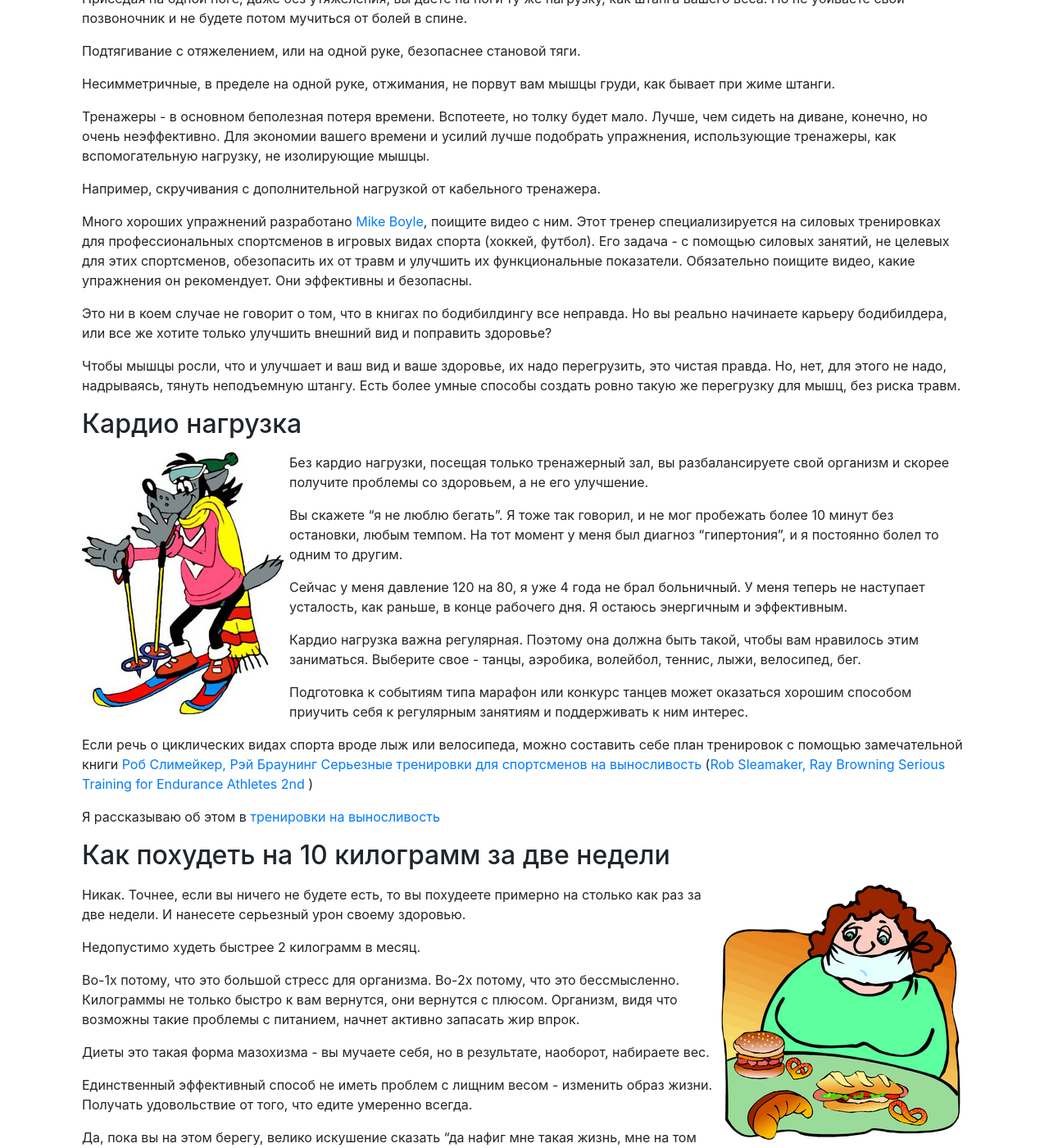
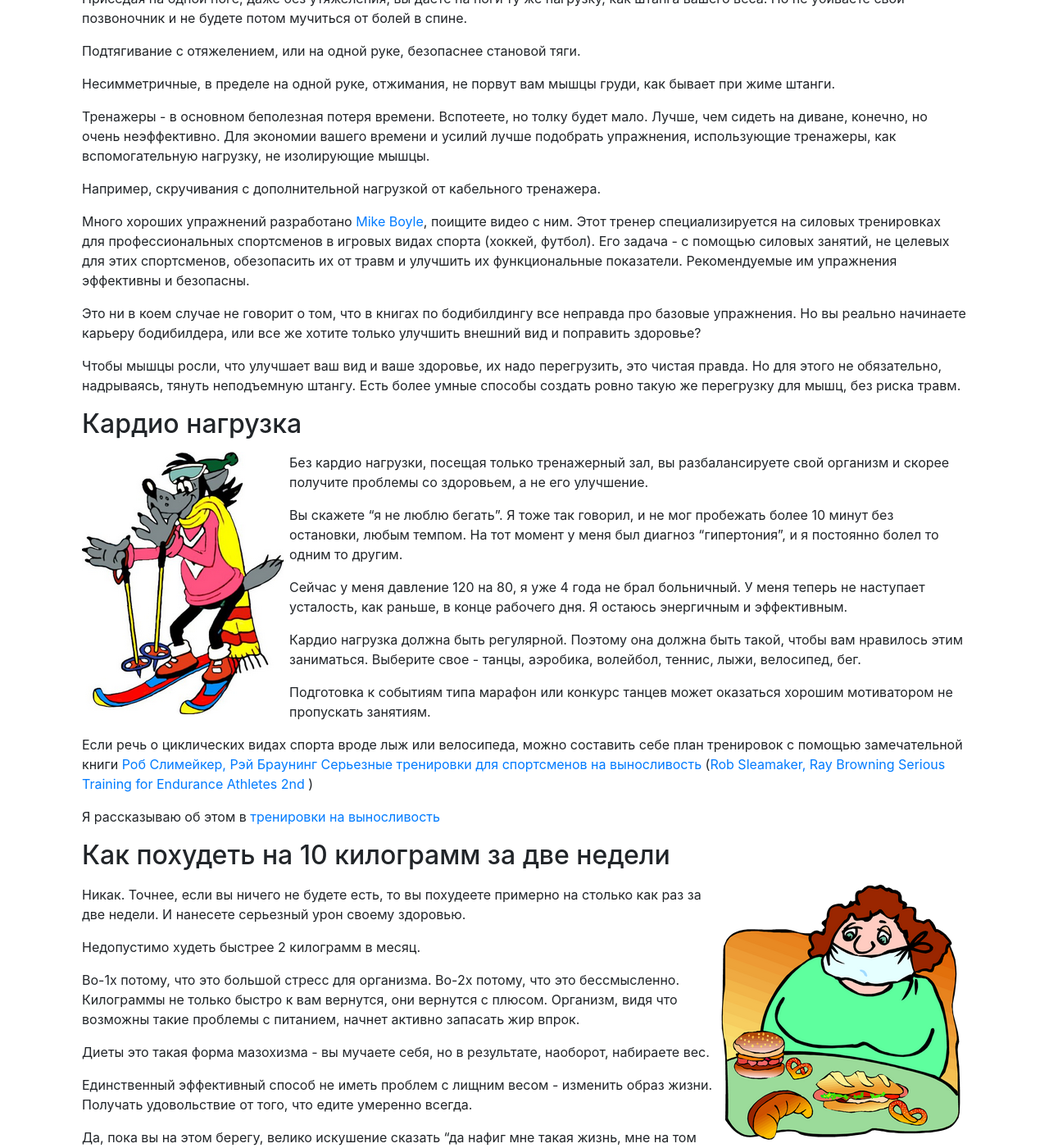
Before and after one commit to andgineer/sorokin.engineer, a Jekyll site: the page built from posts/ru/_posts/2019-02-27-fitness_wellness_life.md, in a window 1280 px wide and 1400 px high, scrolled down 1311 px. Shown: the whole window at 82% size. Built offline with Jekyll 4.4.1, drawn with Linux system fonts in a browser that asks for light colours; nearby versions of some CDN libraries; some of the changed text lies outside the part shown.

Commit message:
proof reading

```diff
--- a/posts/ru/_posts/2019-02-27-fitness_wellness_life.md
+++ b/posts/ru/_posts/2019-02-27-fitness_wellness_life.md
@@ -76,15 +76,14 @@ redirect_from: "/posts/ru/fitness_wellness_life/"
 специализируется на силовых тренировках для профессиональных спортсменов в игровых
 видах спорта (хоккей, футбол). Его задача - с помощью силовых занятий, не целевых для
 этих спортсменов, обезопасить их от травм и улучшить их функциональные показатели.
-Обязательно поищите видео, какие упражнения он рекомендует.
-Они эффективны и безопасны.
+Рекомендуемые им упражнения эффективны и безопасны.
 
 Это ни в коем случае не говорит о том, что в книгах по бодибилдингу
-все неправда. Но вы реально начинаете карьеру
+все неправда про базовые упражнения. Но вы реально начинаете карьеру
 бодибилдера, или все же хотите только улучшить внешний вид и поправить здоровье?
 
-Чтобы мышцы росли, что и улучшает и ваш вид и ваше здоровье, их надо перегрузить,
-это чистая правда. Но, нет, для этого не надо, надрываясь, тянуть неподъемную штангу.
+Чтобы мышцы росли, что улучшает ваш вид и ваше здоровье, их надо перегрузить,
+это чистая правда. Но для этого не обязательно, надрываясь, тянуть неподъемную штангу.
 Есть более умные способы создать ровно такую же перегрузку для мышц, без риска травм.
 
 ## Кардио нагрузка
@@ -101,12 +100,12 @@ redirect_from: "/posts/ru/fitness_wellness_life/"
 У меня теперь не наступает усталость, как раньше, в конце рабочего дня.
 Я остаюсь энергичным и эффективным.
 
-Кардио нагрузка важна регулярная.
+Кардио нагрузка должна быть регулярной.
 Поэтому она должна быть такой, чтобы вам нравилось этим заниматься.
 Выберите свое - танцы, аэробика, волейбол, теннис, лыжи, велосипед, бег.
 
 Подготовка к событиям типа марафон или конкурс танцев может оказаться хорошим
-способом приучить себя к регулярным занятиям и поддерживать к ним интерес.
+мотиватором не пропускать занятиям.
 
 Если речь о циклических видах спорта вроде лыж или велосипеда, можно составить
 себе план тренировок с помощью замечательной книги
```
Also changed, not shown: other parts of posts/ru/_posts/2019-02-27-fitness_wellness_life.md (+1 -1 lines).
